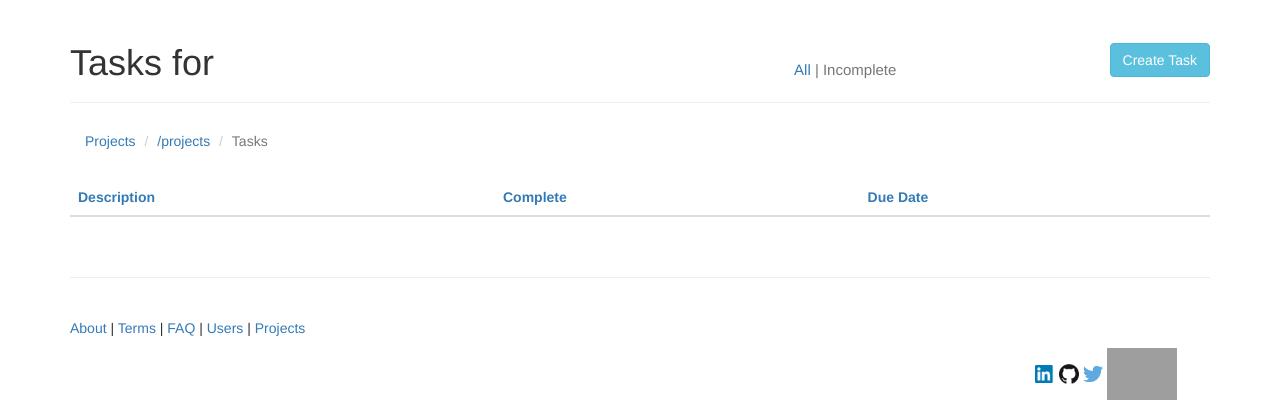
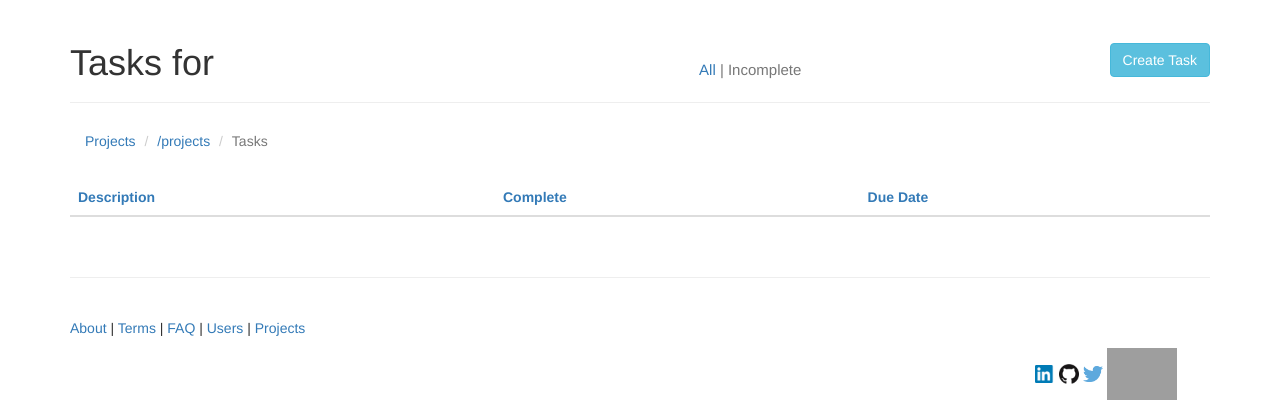
Before and after one commit to Jeff-Hostetler/gCamp, a Rails app: template app/views/tasks/index.html.erb in a window 1280 px wide. Shown: the part 57-477 px from the top of the page. Run offline with Rails 7, Linux system fonts and the light colour scheme; the template is opened without the code that fills it, so the values that code supplies are empty; style sheets or scripts are compiled from the project's sources; some libraries are stand-ins or nearby versions; grey boxes are pictures that could not be loaded.

Commit message:
all|complete is a lil f'd

```diff
--- a/app/views/tasks/index.html.erb
+++ b/app/views/tasks/index.html.erb
@@ -1,7 +1,7 @@
 <div class="page-header">
 
   <h1>Tasks for <%= @project.name %>
-    <small class="col-md-offset-6", style="font-size:15px">
+    <small class="col-md-offset-5", style="font-size:15px">
       <%= link_to_unless_current("All", project_tasks_path(@project, type: "all")) %> |
       <% if params[:type] == nil %>
         Incomplete
```
